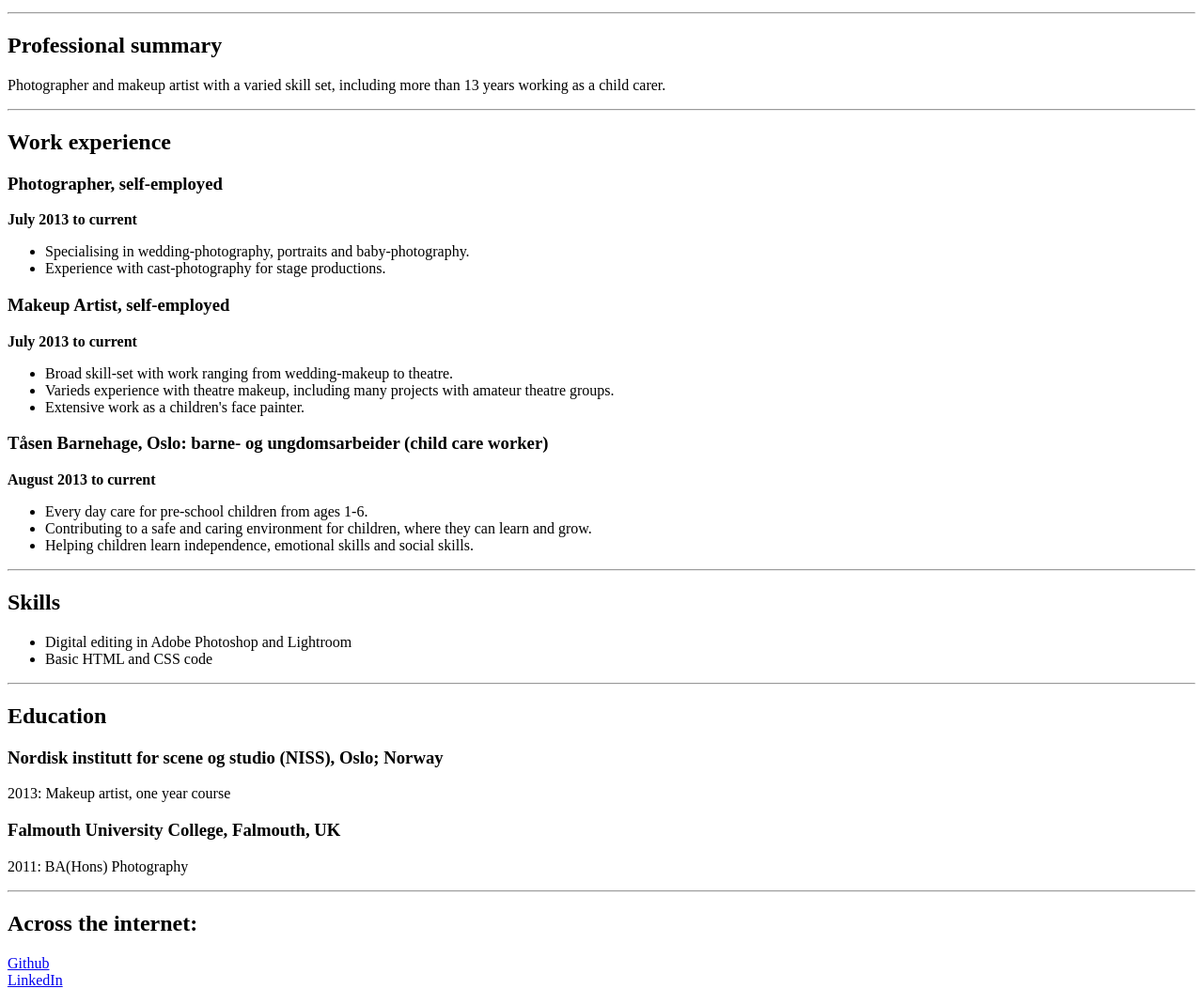
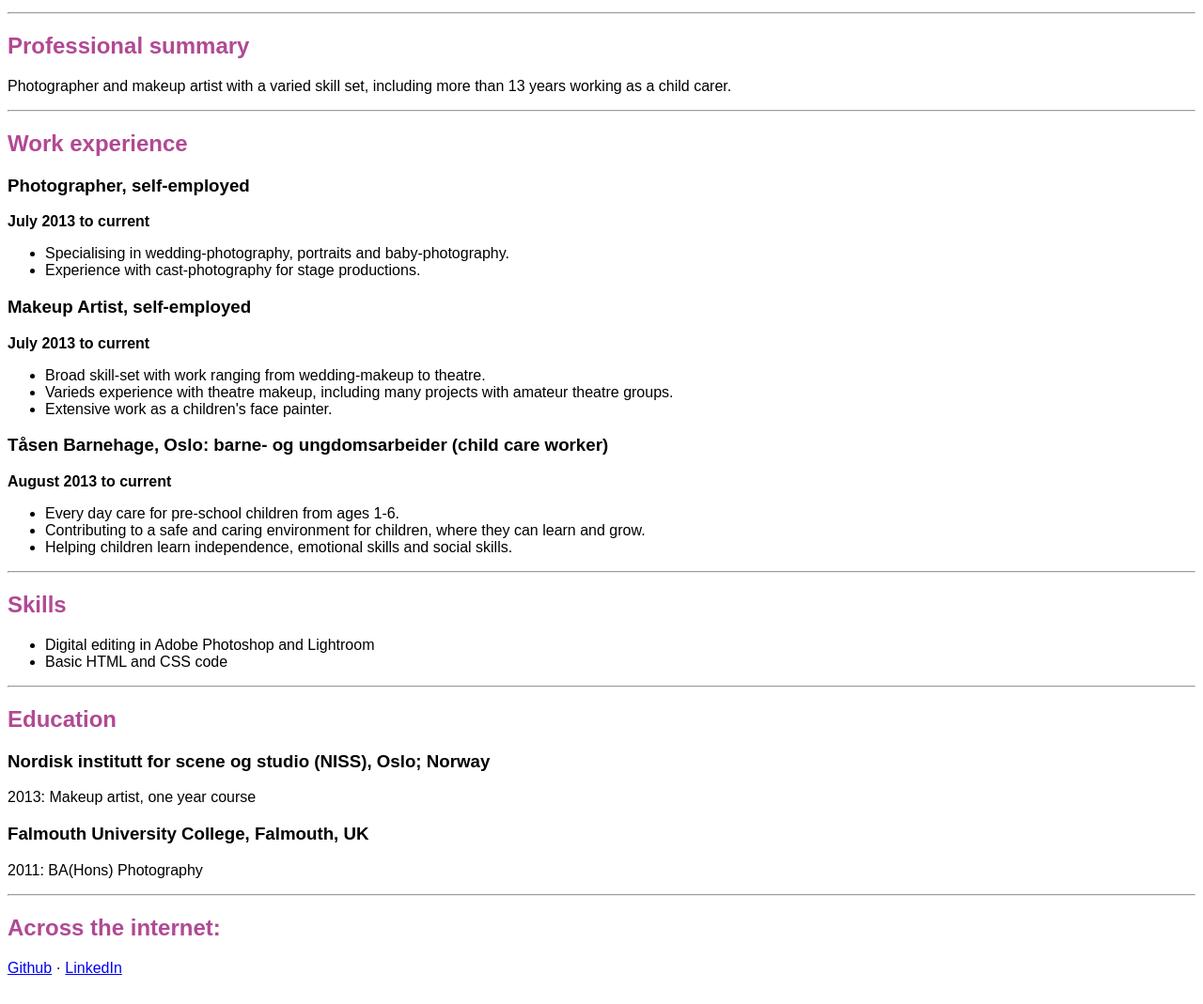
Before and after one commit to Majzen11/single-page-cv, a plain HTML site: page index.html in a window 1280 px wide. Shown: the part 101-1170 px from the top of the page at 94% size. Drawn offline with Linux system fonts and the light colour scheme.

Commit message:
Update index.html

```diff
--- a/index.html
+++ b/index.html
@@ -18,7 +18,7 @@
       CV for Maja Korbøl: Photographer and Makeup Artist
     </title>
   </head>
-  <body>
+  <body style="font-family: sans-serif">
     <header>
       <h1>Maja Korbøl</h1>
 
@@ -27,12 +27,12 @@
     <hr>
     <main>
       <section>
-        <h2>Professional summary</h2>
+        <h2 style="color: rgb(177, 73, 148)" style="background-color: rgb(159, 155, 155);">Professional summary</h2>
           <p>Photographer and makeup artist with a varied skill set, including more than 13 years working as a child carer.</p>
       </section>
       <hr>
       <section>
-        <h2>Work experience</h2>
+        <h2 style="color: rgb(177, 73, 148)">Work experience</h2>
           <h3>Photographer, self-employed</h3>
             <p><strong>July 2013 to current</strong></p>
             <ul>
@@ -57,7 +57,7 @@
       </section>
       <hr>
       <section>
-        <h2>Skills</h2>
+        <h2 style="color: rgb(177, 73, 148)">Skills</h2>
           <ul>
             <li>Digital editing in Adobe Photoshop and Lightroom</li>
             <li>Basic HTML and CSS code</li>
@@ -65,7 +65,7 @@
       </section>
       <hr>
       <section>
-        <h2>Education</h2>
+        <h2 style="color: rgb(177, 73, 148)">Education</h2>
           <h3>Nordisk institutt for scene og studio (NISS), Oslo; Norway</h3>
           <p>2013: Makeup artist, one year course</p>
           <h3>Falmouth University College, Falmouth, UK</h3>
@@ -76,8 +76,8 @@
 
 
     <footer>
-      <h2>Across the internet:</h2>
-      <p><a href="https://github.com/Majzen11">Github</a> <br> <a href="https://www.linkedin.com/in/maja-korbøl-54199a120">LinkedIn</a></p>
+      <h2 style="color: rgb(177, 73, 148)">Across the internet:</h2>
+      <p><a href="https://github.com/Majzen11">Github</a> &#183; <a href="https://www.linkedin.com/in/maja-korbøl-54199a120">LinkedIn</a></p>
     </footer>
   </body>
 </html>
```
